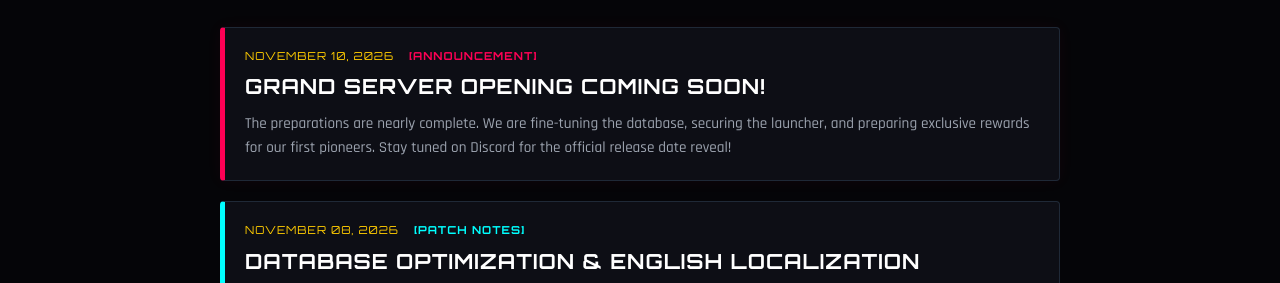
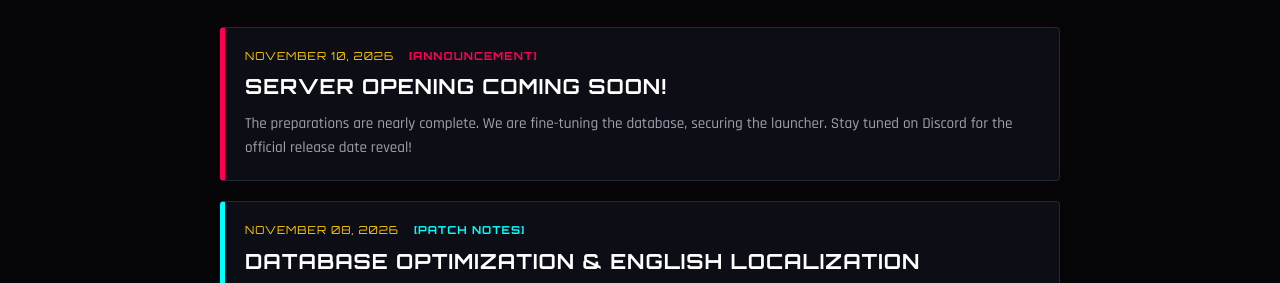
Before and after one commit to ScarletBlade26/Scarletblade, a plain HTML site: page index.html in a window 1280 px wide. Shown: the part 483-766 px from the top of the page. Drawn offline with Linux system fonts and the light colour scheme.

Commit message:
Refactor index.html structure and content

```diff
--- a/index.html
+++ b/index.html
@@ -217,8 +217,8 @@
                     <span>November 10, 2026</span>
                     <span class="badge">[ANNOUNCEMENT]</span>
                 </div>
-                <h3>Grand Server Opening Coming Soon!</h3>
-                <p>The preparations are nearly complete. We are fine-tuning the database, securing the launcher, and preparing exclusive rewards for our first pioneers. Stay tuned on Discord for the official release date reveal!</p>
+                <h3>Server Opening Coming Soon!</h3>
+                <p>The preparations are nearly complete. We are fine-tuning the database, securing the launcher. Stay tuned on Discord for the official release date reveal!</p>
             </div>
 
             <!-- News Entry 2 (Standard / Patchnotes) -->
```
